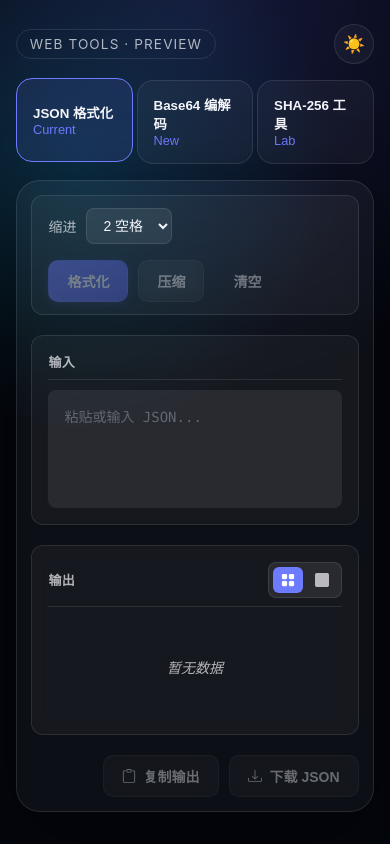
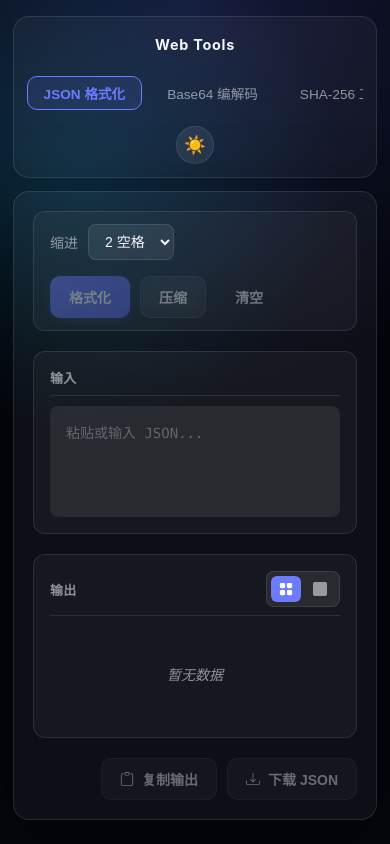
Before and after one commit to Tender2233/web_tools, a Nuxt app: page / in a window 390 px wide. Built offline with nearby package versions, Linux system fonts and the light colour scheme.

Commit message:
refactor: update layout and styling for improved UI consistency and responsiveness

```diff
--- a/app/app.style.css
+++ b/app/app.style.css
@@ -17,11 +17,11 @@
 }
 
 .shell {
-  max-width: 1440px;
+  max-width: 1600px;
   margin: 0 auto;
   display: flex;
   flex-direction: column;
-  gap: 1rem;
+  gap: 0.8rem;
   height: 100%;
 }
 
@@ -29,28 +29,70 @@
   display: flex;
   justify-content: space-between;
   align-items: center;
-  gap: 1rem;
+  gap: 1.5rem;
+  padding: 0.5rem;
+  border-radius: 16px;
+  background: var(--surface);
+  border: 1px solid var(--border);
 }
 
 .brand-chip {
-  border: 1px solid var(--border);
-  padding: 0.4rem 0.8rem;
-  border-radius: 999px;
-  font-size: 0.85rem;
-  letter-spacing: 0.08em;
-  text-transform: uppercase;
+  padding: 0.4rem 1rem;
+  font-size: 0.9rem;
+  font-weight: 700;
+  letter-spacing: 0.05em;
+  color: var(--fg);
+  white-space: nowrap;
+}
+
+.tool-nav {
+  display: flex;
+  gap: 0.5rem;
+  flex: 1;
+  justify-content: center;
+  flex-wrap: wrap;
+}
+
+.tool-btn {
+  border: 1px solid transparent;
+  background: transparent;
+  border-radius: 10px;
+  padding: 0.5rem 1.2rem;
+  cursor: pointer;
   color: var(--muted);
+  font-size: 0.9rem;
+  font-weight: 500;
+  transition: all 0.2s ease;
+  white-space: nowrap;
+}
+
+.tool-btn:hover {
+  color: var(--fg);
+  background: var(--surface-strong);
+}
+
+.tool-btn[aria-selected='true'] {
+  color: var(--accent);
+  background: rgba(109, 123, 255, 0.12);
+  border-color: var(--accent);
+  font-weight: 600;
 }
 
 .toggle {
-  width: 40px;
-  height: 40px;
+  width: 38px;
+  height: 38px;
   border-radius: 50%;
   border: 1px solid var(--border);
-  background: var(--surface);
+  background: var(--surface-strong);
   display: grid;
   place-items: center;
   cursor: pointer;
+  flex-shrink: 0;
+  transition: all 0.2s ease;
+}
+
+.toggle:hover {
+  transform: scale(1.05);
 }
 
 .toggle__icon {
@@ -60,14 +102,13 @@
 .workspace {
   flex: 1;
   display: flex;
-  flex-direction: column;
-  gap: 1rem;
+  min-height: 0;
 }
 
 .page[data-theme='dark'] {
   --bg: #04060d;
   --fg: #f5f6fb;
-  --muted: rgba(245, 246, 251, 0.7);
+  --muted: rgba(245, 246, 251, 0.55);
   --surface: rgba(255, 255, 255, 0.04);
   --surface-strong: rgba(255, 255, 255, 0.08);
   --border: rgba(255, 255, 255, 0.1);
@@ -78,7 +119,7 @@
 .page[data-theme='light'] {
   --bg: #f8f9ff;
   --fg: #0b0d18;
-  --muted: rgba(11, 13, 24, 0.68);
+  --muted: rgba(11, 13, 24, 0.5);
   --surface: rgba(255, 255, 255, 0.85);
   --surface-strong: rgba(255, 255, 255, 0.95);
   --border: rgba(11, 13, 24, 0.08);
@@ -86,46 +127,11 @@
   --shadow: 0 20px 60px rgba(25, 33, 86, 0.18);
 }
 
-.tabs {
-  display: grid;
-  grid-template-columns: repeat(auto-fit, minmax(18%, 1fr));
-  gap: 1%;
-}
-
-.tab {
-  border: 1px solid var(--border);
-  background: var(--surface);
-  border-radius: 16px;
-  padding: 0.9rem 1rem;
-  text-align: left;
-  cursor: pointer;
-  color: var(--fg);
-  transition: border 0.3s ease, transform 0.3s ease, background 0.3s ease;
-}
-
-.tab[aria-selected='true'] {
-  border-color: var(--accent);
-  background: rgba(109, 123, 255, 0.12);
-  transform: translateY(-2px);
-}
-
-.tab__label {
-  display: inline-flex;
-  align-items: center;
-  gap: 0.4rem;
-  font-weight: 600;
-}
-
-.tab__badge {
-  color: var(--accent);
-  font-size: 0.8rem;
-}
-
 .surface {
   border: 1px solid var(--border);
-  border-radius: 24px;
+  border-radius: 20px;
   background: var(--surface);
-  padding: clamp(0.9rem, 1.8vw, 1.4rem);
+  padding: clamp(1.2rem, 2vw, 2rem);
   box-shadow: var(--shadow);
   flex: 1;
   min-height: 0;
@@ -147,12 +153,30 @@
 
 @media (max-width: 720px) {
   .page {
-    padding: 1.5rem 1rem 2rem;
+    padding: 1rem 0.8rem 1.5rem;
   }
 
-  /* .topbar kept as row to maintain right button position */
+  .topbar {
+    flex-direction: column;
+    gap: 0.8rem;
+    padding: 0.8rem;
+  }
+
+  .tool-nav {
+    width: 100%;
+    justify-content: flex-start;
+    overflow-x: auto;
+    flex-wrap: nowrap;
+    padding: 0.2rem 0;
+  }
+
+  .tool-btn {
+    padding: 0.4rem 1rem;
+    font-size: 0.85rem;
+  }
 
   .surface {
     min-height: auto;
+    border-radius: 16px;
   }
 }
--- a/app/app.vue
+++ b/app/app.vue
@@ -2,7 +2,23 @@
   <div class="page" :data-theme="theme">
     <div class="shell">
       <header class="topbar" aria-label="工具切换与主题设置">
-        <div class="brand-chip">Web Tools · Preview</div>
+        <div class="brand-chip">Web Tools</div>
+
+        <nav class="tool-nav" role="tablist">
+          <button
+            v-for="tool in tools"
+            :key="tool.id"
+            class="tool-btn"
+            type="button"
+            role="tab"
+            :aria-selected="activeTool === tool.id"
+            @click="selectTool(tool.id)"
+            :title="tool.description"
+          >
+            {{ tool.label }}
+          </button>
+        </nav>
+
         <button class="toggle" type="button" @click="toggleTheme" aria-label="切换主题">
           <span class="toggle__icon" aria-hidden="true">
             <span v-if="theme === 'dark'">☀️</span>
@@ -12,21 +28,6 @@
       </header>
 
       <section class="workspace">
-        <div class="tabs" role="tablist">
-          <button
-            v-for="tool in tools"
-            :key="tool.id"
-            class="tab"
-            type="button"
-            role="tab"
-            :aria-selected="activeTool === tool.id"
-            @click="selectTool(tool.id)"
-            :title="tool.description"
-          >
-            <span class="tab__label">{{ tool.label }}</span>
-            <small class="tab__badge">{{ tool.badge }}</small>
-          </button>
-        </div>
         <div class="surface">
           <div class="surface__content">
             <Suspense>
```
